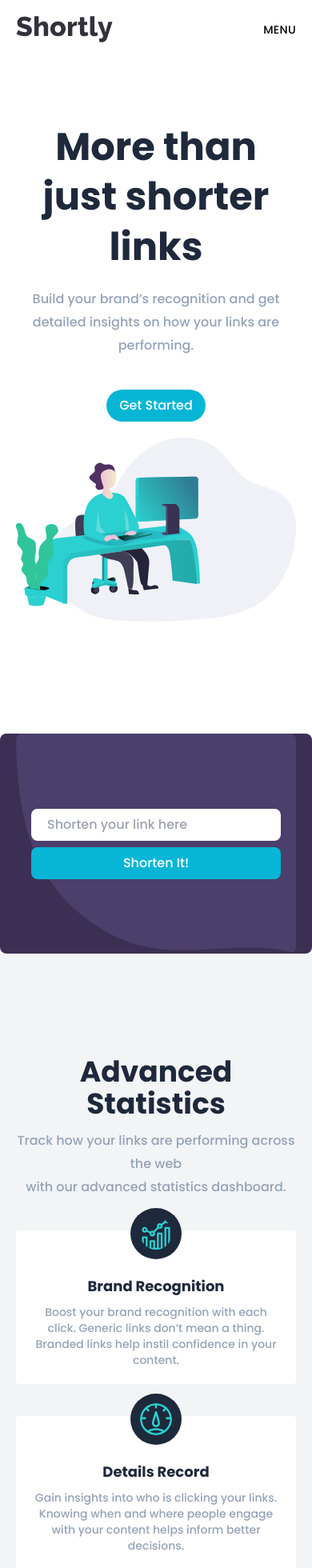
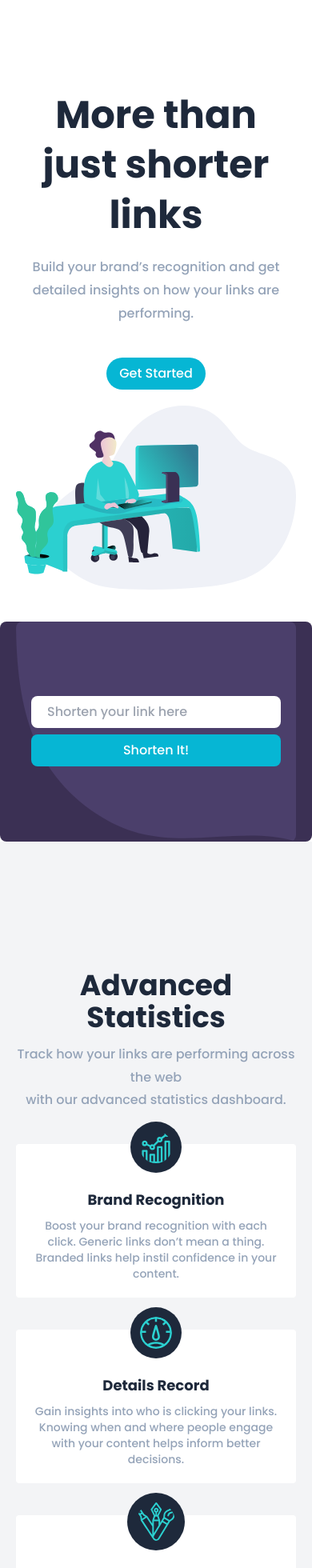
Before and after one commit to LuisSalas94/react-shortly, a React (Create React App) app: page / in a window 390 px wide. Shown: the top 1960 px of the page at 80% size. Built offline with nearby package versions, Linux system fonts and the light colour scheme.

Commit message:
Make CSS changes

```diff
--- a/public/index.html
+++ b/public/index.html
@@ -2,7 +2,7 @@
 <html lang="en">
 	<head>
 		<meta charset="utf-8" />
-    <link rel="icon" href="%PUBLIC_URL%/favicon.ico" />
+		<link rel="icon" href="%PUBLIC_URL%/favicon-32x32.png" />
 		<meta name="viewport" content="width=device-width, initial-scale=1" />
 		<meta name="theme-color" content="#000000" />
 		<meta
@@ -24,7 +24,7 @@
       work correctly both with client-side routing and a non-root public URL.
       Learn how to configure a non-root public URL by running `npm run build`.
     -->
-    <title>React App</title>
+		<title>URL Shortening API</title>
 	</head>
 	<body>
 		<noscript>You need to enable JavaScript to run this app.</noscript>
--- a/src/components/Advanced.js
+++ b/src/components/Advanced.js
@@ -11,7 +11,7 @@ const Advanced = () => {
 		Aos.init({ duration: 3000 });
 	}, []);
 	return (
-		<section className="bg-gray-100 pt-32 pb-10 lg:pb-40">
+		<section className="bg-gray-100 pt-40 pb-10 lg:pb-40">
 			<div className="max-width">
 				<h2 className="text-4xl font-bold text-slate-800 mb-3 text-center">
 					Advanced Statistics
--- a/src/components/Header.js
+++ b/src/components/Header.js
@@ -9,7 +9,7 @@ const Header = () => {
 	};
 
 	return (
-		<header className="header max-width py-5">
+		<header className="header invisible md:visible max-width md:my-5">
 			<div className="flex items-center justify-between">
 				<article className="flex items-center">
 					<img src={logo} alt="" />
--- a/src/components/Shortener.js
+++ b/src/components/Shortener.js
@@ -5,7 +5,6 @@ import bgDesktopShortener from "../images/bg-shorten-desktop.svg";
 import { useDispatch, useSelector } from "react-redux";
 import { fetchAsyncLinks } from "../features/links/linkSlice";
 import isValidUrl from "../common/validURL";
-
 //Toastify
 import { toast } from "react-toastify";
 //Aos animation
--- a/src/components/ShortenerInfo.js
+++ b/src/components/ShortenerInfo.js
@@ -43,6 +43,8 @@ export const ShortenerInfo = () => {
 					<li className="md:mr-5">
 						<button className="text-cyan-500">{shortLink}</button>
 					</li>
+
+					<div className="flex justify-center items-center">
 						<li>
 							<button
 								onClick={handleCopy}
@@ -54,11 +56,12 @@ export const ShortenerInfo = () => {
 						<li>
 							<button
 								onClick={handleRemove}
-							className="btn-cta rounded-lg text-sm focus:bg-slate-800 my-2 md:mx-2"
+								className="btn-cta mx-2 rounded-lg text-sm focus:bg-slate-800 my-2 md:mx-2"
 							>
 								{secondText}
 							</button>
 						</li>
+					</div>
 				</ul>
 			</article>
 		</div>
--- a/src/components/Showcase.js
+++ b/src/components/Showcase.js
@@ -10,7 +10,7 @@ const Showcase = () => {
 	}, []);
 
 	return (
-		<section className="py-10 h-screen lg:py-20">
+		<section className="py-10  md:h-3/4 lg:h-screen lg:py-20">
 			<div
 				data-aos="fade-down-right"
 				className="max-width grid mt-10 grid-cols-1 gap-5  md:grid-cols-2 md:gap-10 md:place-items-center md:mt-36 lg:mt-32"
```
Also changed, not shown: public/favicon-32x32.png (added). Lines whose indentation alone changed are shown as unchanged.
